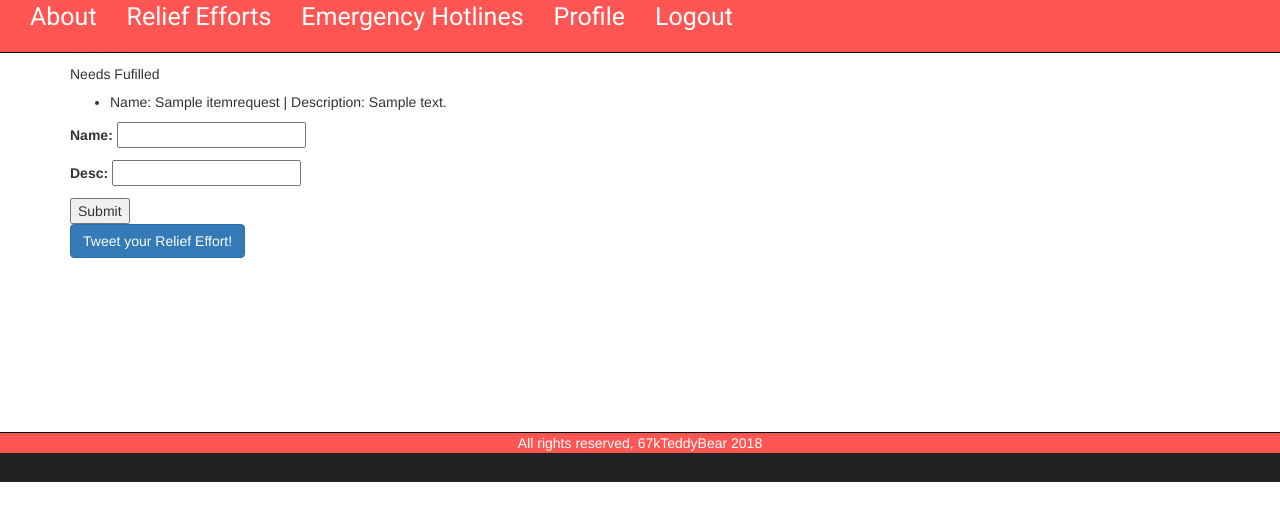
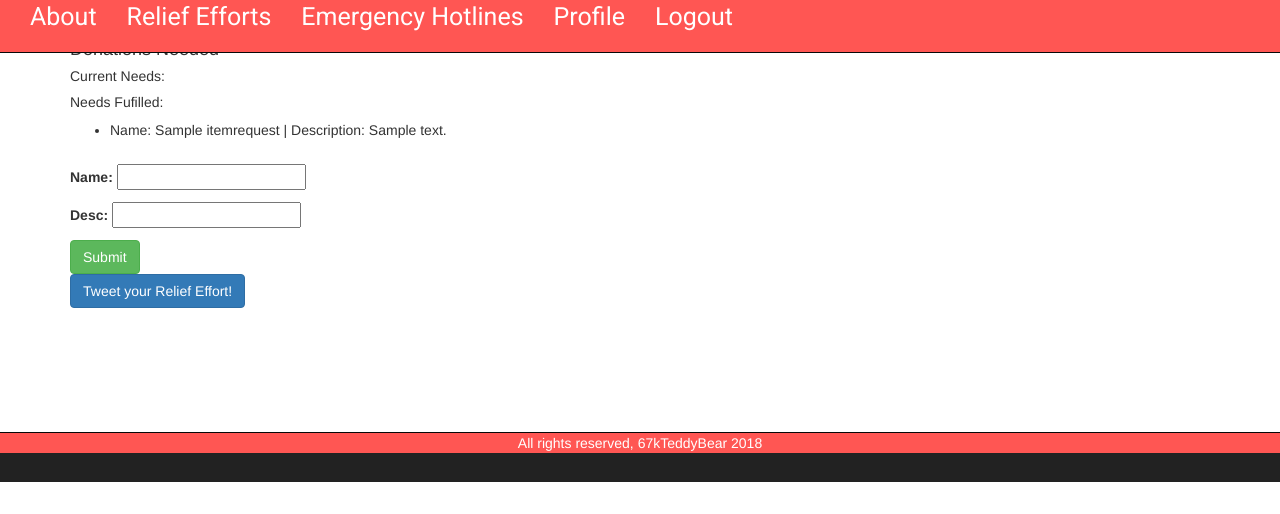
Before and after one commit to jorgeivvn/donation-manager-v2, a Django app: page /1/ in a window 1280 px wide. Shown: the part 318-832 px from the top of the page. Run offline with Django 3.2, Linux system fonts and the light colour scheme; a user stored in the database is signed in; tables that the repository leaves empty hold one stand-in row (values such as "Sample post"); some libraries are stand-ins or nearby versions.

Commit message:
update styling

```diff
--- a/donationManager/static/js/app.js
+++ b/donationManager/static/js/app.js
@@ -11,6 +11,7 @@ $('.donationButton').on('click', (event) => {
     success: (res) => {
       currentButton.remove()
       document.getElementsByClassName('needsFulfilledList')[0].prepend(currentItemReq)
+      location.reload()
     },
     error: () => {
       console.log(' error doing donation')
--- a/main_app/templates/specific-relief.html
+++ b/main_app/templates/specific-relief.html
@@ -4,15 +4,15 @@
 {% block content %}
   <div class="reliefEffortContentBox" style="margin: 20px; padding: 70px 50px 50px 50px;">
     {% if not percentage_fulfilled == None %}
-    <h2>{{ percentage_fulfilled }}% of Needs Met</h2>
+    <h2 style="color:{{color}}">{{ percentage_fulfilled }}% of Needs Met</h2>
     {% endif %}
       {% if currentUser == orgAdmin %}
-      <div class="reliefEffortDetailsBox">
+      <div class="reliefEffortDetailsBox" style="width: 60%; margin: 12px 0px 30px 0px;">
         <h1 class="reliefEffortName">{{ relief_effort.name }}</h1>
         <p>Description: <span class="reliefEffortDesc">{{ relief_effort.desc }}</span></p>
         <p><span style="font-weight: bold">Location: </span><span class="reliefEffortLocation">{{ relief_effort.location }}</span></p>
-        <button class="editReliefEffortDetailsButton">Edit Relief Effort Details</button>
-        <button style="display: none" class="cancelEditReliefEffortDetailsButton">Cancel Editing</button>
+        <button class="editReliefEffortDetailsButton btn btn-info">Edit Relief Effort Details</button>
+        <button style="display: none" class="cancelEditReliefEffortDetailsButton btn btn-warning">Cancel Editing</button>
         <form style="display: none" action="/{{ relief_effort.id }}/update_relief_effort/" method="post">
          {% csrf_token %}
          <p>
@@ -27,20 +27,21 @@
            <label for="id_location">Location:</label>
            <input value="{{relief_effort.location}}" type="text" name="location" maxlength="200" required id="id_location" class="id_location">
          </p>
-         <input type="submit" value="Save Changes" />
+         <input type="submit" class="btn btn-success" value="Save Changes" />
         </form>
       </div>
+      <div style="margin: 24px 0px 24px 0px" class="needsView">
       <h4>Donations Needed</h4>
       <div class="currentNeeds">
         <h5>Current Needs:</h5>
-        <ul class"currentNeedsList">
+        <div class"currentNeedsList">
         {% for item in current_needs %}
         <div class="singleItemReq">
-          <li>Name: <span class="itemName">{{ item.name }}</span> |  Description: <span class="itemDesc">{{ item.desc }}</span>
-            <button class="deleteButton" id="itemRequest-{{item.id}}-delete" >Delete Item</button>
-            <button class="editItemReqButton" id="itemRequest-{{item.id}}-edit" >Edit Item</button>
-            <button style="display: none" class="cancelEditItemReqButton" id="itemRequest-{{item.id}}-cancel">Cancel Edit</button>
-          </li>
+          <div style="padding: 10px;">Name: <span class="itemName">{{ item.name }}</span> | Description: <span class="itemDesc">{{ item.desc }}</span>
+            <button class="deleteButton btn btn-danger" id="itemRequest-{{item.id}}-delete" >Delete Item</button>
+            <button class="editItemReqButton btn btn-info" id="itemRequest-{{item.id}}-edit" >Edit Item</button>
+            <button style="display: none" class="cancelEditItemReqButton btn btn-warning" id="itemRequest-{{item.id}}-cancel">Cancel Edit</button>
+          </div>
           <form style="display: none"action="/{{ item.id }}/update_item_request/" method="post">
            {% csrf_token %}
            <p>
@@ -51,33 +52,34 @@
              <label for="id_desc">Desc:</label>
              <input value="{{item.desc}}" type="text" name="desc" maxlength="100" required id="id_desc" class="id_desc">
            </p>
-           <input type="submit" value="Save Changes" />
+           <input type="submit" class="btn btn-success" value="Save Changes" />
           </form>
         </div>
         {% endfor %}
-        </ul>
+      </div>
       </div>
       <div class="needsFulfilled">
-        <h5>Needs Fufilled</h5>
+        <h5>Needs Fufilled:</h5>
         <ul class="needsFulfilledList">
         {% for item in needs_fulfilled %}
           <li>Name: {{ item.name }} |  Description: {{ item.desc }}</li>
         {% endfor %}
         </ul>
       </div>
+    </div>
       <form action="/{{ relief_effort.id }}/post_item_request/" method="post">
        {% csrf_token %}
        {{ create_form.as_p }}
-       <input type="submit" value="Submit" />
+       <input type="submit" class="btn btn-success" value="Submit" />
      </form>
       <a class="btn btn-primary btn-md" href="https://twitter.com/intent/tweet?text=Please%20donate%20to%20the%20{{tweet_text}}&hashtags=67kTeddyBear,GiveToLive">Tweet your Relief Effort!</a>
       {% else %}
-      <p>Name: {{ relief_effort.name }}</p>
+      <h1>{{ relief_effort.name }}</h1>
+      <h4>Sponsored by <a href="/{{ org_admin_user.id }}/org-admin-profile">{{ org_admin.org_name }}</a></h4>
       <p>Description: {{ relief_effort.desc }}</p>
       <p>Location: {{ relief_effort.location }}</p>
-      <h5>Item Requests</h5>
       <div class="currentNeeds">
-        <h3>Current Needs</h3>
+        <h4>Current Needs</h4>
         <ul class"currentNeedsList">
         {% for item in current_needs %}
           <li>Name: {{ item.name }} Desc: {{ item.desc }} <button class="donationButton" id="itemRequest-{{item.id}}-donate" >Donate Item</button></li>
@@ -85,13 +87,14 @@
         </ul>
       </div>
       <div class="needsFulfilled">
-        <h3>Needs Fufilled</h3>
+        <h4>Needs Fufilled</h4>
         <ul class="needsFulfilledList">
         {% for item in needs_fulfilled %}
           <li>Name: {{ item.name }} Desc: {{ item.desc }}</li>
         {% endfor %}
         </ul>
       </div>
+      <a class="btn btn-primary btn-md" href="https://twitter.com/intent/tweet?text=Please%20donate%20to%20the%20{{tweet_text}}&hashtags=67kTeddyBear,GiveToLive">Tweet It!</a>
       {% endif %}
 
 
--- a/main_app/views.py
+++ b/main_app/views.py
@@ -6,6 +6,25 @@ from django.contrib.auth import authenticate, login, logout
 from django.views.generic import CreateView
 
 # Create your views here.
+
+def generate_completion_percentages(relief_effort_list):
+    percentage_list = [];
+    for relief_effort in relief_effort_list:
+        current_needs = ItemRequest.objects.filter(relief_effort_id=relief_effort.id, is_fulfilled=False)
+        needs_fulfilled = ItemRequest.objects.filter(relief_effort_id=relief_effort.id, is_fulfilled=True)
+        if len(current_needs) > 0 or len(needs_fulfilled) > 0:
+            percentage_fulfilled = round(((len(needs_fulfilled) / (len(needs_fulfilled) + len(current_needs))) * 100), 2)
+        else:
+            percentage_fulfilled = None;
+        percentage_and_re = {}
+        green = int(255 * percentage_fulfilled / 100)
+        red = 255 - green
+        percentage_and_re['percentage_fulfilled'] = percentage_fulfilled
+        percentage_and_re['relief_effort'] = relief_effort
+        percentage_and_re['color'] = 'rgb({},{},50)'.format(red, green)
+        percentage_list.append(percentage_and_re)
+    return percentage_list
+
 
 def index(request):
     relief_efforts = ReliefEffort.objects.all()
@@ -36,11 +55,17 @@ def about(request):
 
 def relief_efforts_index(request):
     relief_efforts = ReliefEffort.objects.all()
-    return render(request, 'relief-efforts-index.html', {'relief_efforts': relief_efforts})
+    percentage_list = generate_completion_percentages(relief_efforts)
+    def get_percentage(item):
+        return item['percentage_fulfilled']
+    sorted_list = sorted(percentage_list, key=get_percentage)
+    return render(request, 'relief-efforts-index.html', {'relief_efforts': relief_efforts, 'sorted_list': sorted_list})
 
 def show(request, relief_effort_id):
     relief_effort = ReliefEffort.objects.get(id=relief_effort_id)
     orgAdmin = str(relief_effort.org_admin_id.user)
+    org_admin = OrgAdmin.objects.get(user=relief_effort.org_admin_id.user)
+    org_admin_user = User.objects.get(email=org_admin.user)
     if request.user.is_anonymous:
         currentUser = None
     else:
@@ -56,7 +81,10 @@ def show(request, relief_effort_id):
         percentage_fulfilled = None;
     form_list = []
     create_form = ItemRequestForm()
-    return render(request, 'specific-relief.html', {'relief_effort':relief_effort, 'create_form': create_form, 'current_needs': current_needs,'needs_fulfilled':needs_fulfilled, 'orgAdmin':orgAdmin, 'currentUser':currentUser, 'tweet_text': tweet_text, 'percentage_fulfilled': percentage_fulfilled})
+    green = int(255 * percentage_fulfilled / 100)
+    red = 255 - green
+    color = 'rgb({},{},50)'.format(red, green)
+    return render(request, 'specific-relief.html', {'relief_effort':relief_effort, 'create_form': create_form, 'current_needs': current_needs,'needs_fulfilled':needs_fulfilled, 'orgAdmin':orgAdmin, 'currentUser':currentUser, 'tweet_text': tweet_text, 'percentage_fulfilled': percentage_fulfilled, 'color': color, 'org_admin':org_admin, 'org_admin_user':org_admin_user})
 
 def show_donor_profile(request, user_id):
     user = User.objects.get(id=user_id)
@@ -68,7 +96,15 @@ def show_org_admin_profile(request, user_id):
     org_admin = OrgAdmin.objects.get(user=user)
     relief_efforts = ReliefEffort.objects.filter(org_admin_id=org_admin)
     form = ReliefEffortForm()
-    return render(request, 'org_admin_profile.html', {'user': user, 'org_admin': org_admin, 'form': form, 'user_id':user_id, 'relief_efforts':relief_efforts})
+    percentage_list = generate_completion_percentages(relief_efforts)
+    if request.user.is_anonymous:
+        currentUser = None
+    else:
+        currentUser = str(request.user.email)
+    def get_percentage(item):
+        return item['percentage_fulfilled']
+    sorted_list = sorted(percentage_list, key=get_percentage)
+    return render(request, 'org_admin_profile.html', {'user': user, 'org_admin': org_admin, 'form': form, 'user_id':user_id, 'relief_efforts':relief_efforts, 'percentage_list': sorted_list, 'currentUser': currentUser})
 
 def post_relief_effort(request):
     form = ReliefEffortForm(request.POST)
```
Also changed, not shown: main_app/templates/org_admin_profile.html (+26 -13 lines), main_app/templates/relief-efforts-index.html (+9 -5 lines).
